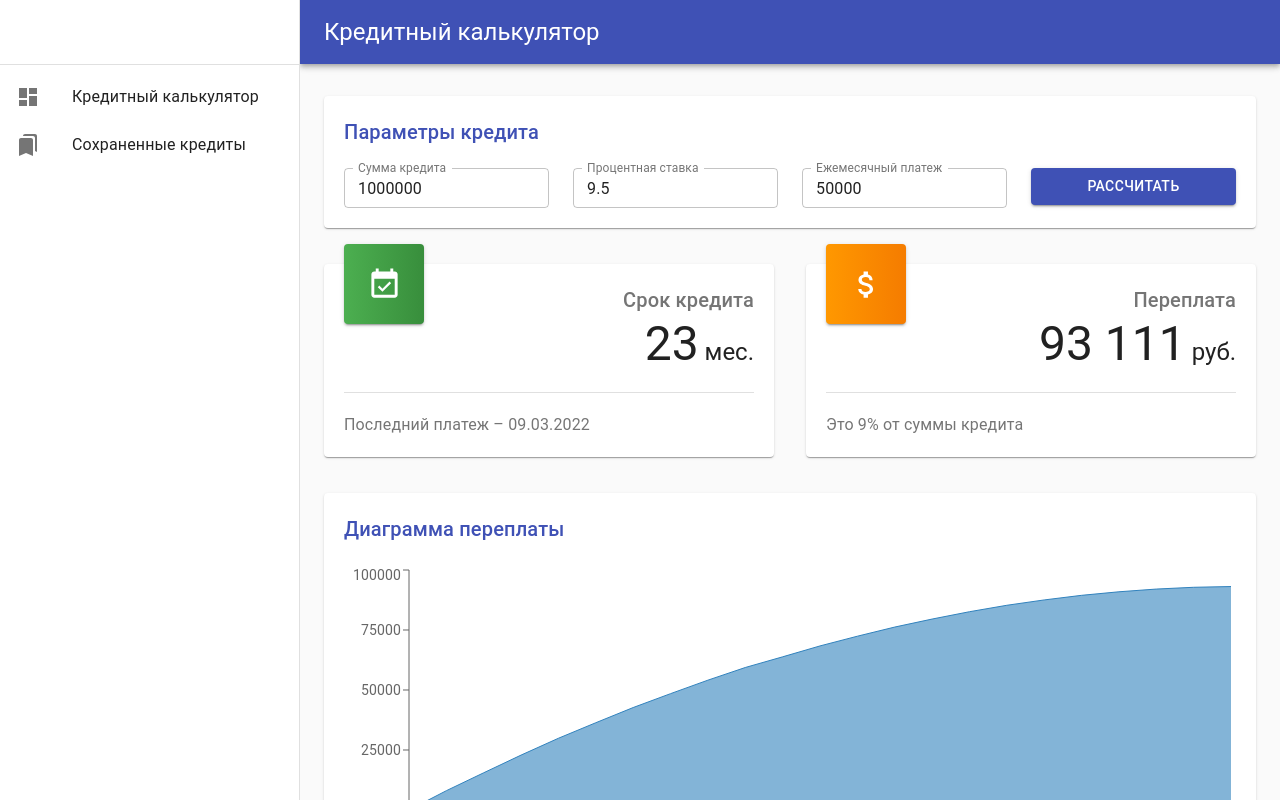
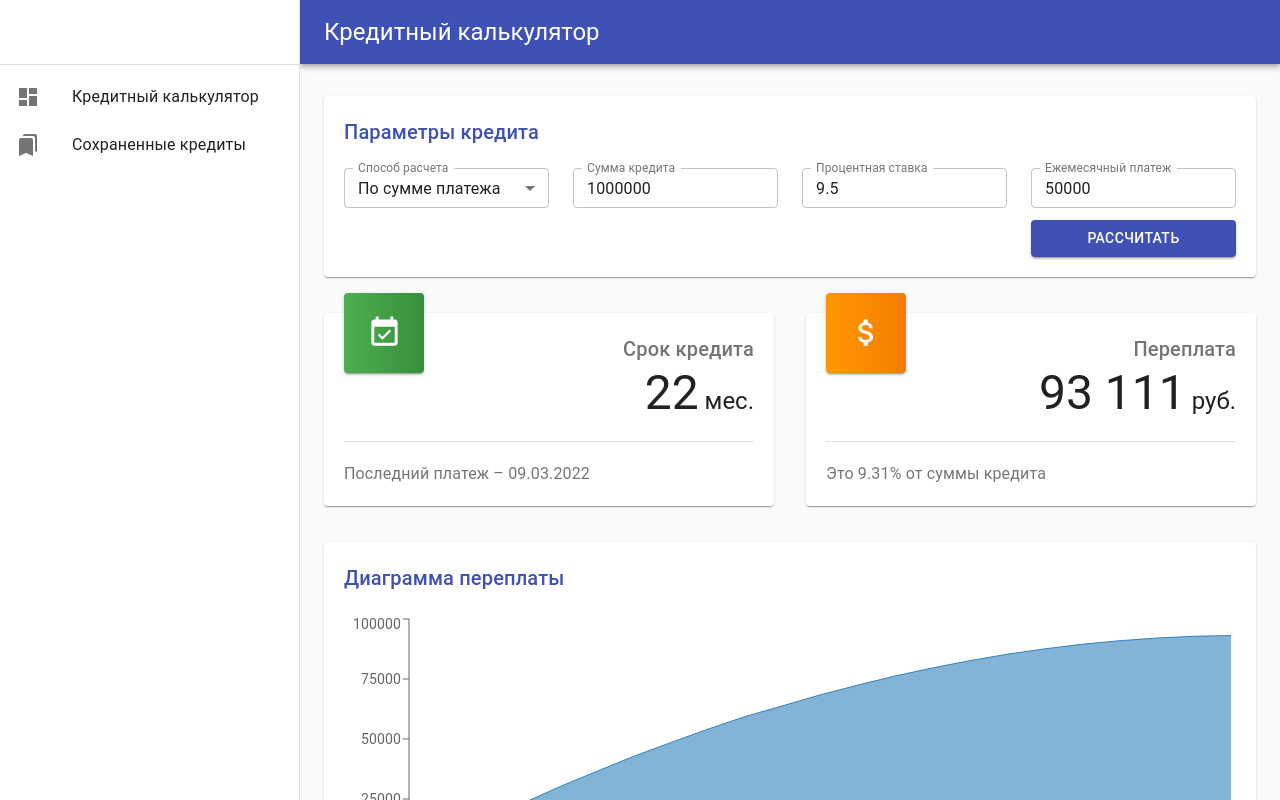
Before and after one commit to leonidfeskov/calculator, a React app: page / in a window 1280 px wide. Shown: the top 800 px of the page. Built offline with nearby package versions, Linux system fonts and the light colour scheme.

Commit message:
Add calculating type

```diff
--- a/src/components/CreditForm/index.js
+++ b/src/components/CreditForm/index.js
@@ -3,11 +3,13 @@ import { useSelector, useDispatch } from 'react-redux';
 import { Form, Field } from 'react-final-form';
 import MuiButton from '@material-ui/core/Button';
 import MuiGrid from '@material-ui/core/Grid';
+import MuiMenuItem from '@material-ui/core/MenuItem';
 
 import Box from 'src/components/common/Box';
 import BoxTitle from 'src/components/common/Box/Title';
 import Input from 'src/components/common/Input';
-import { setCreditParams } from 'src/reducers/creditParams';
+import Select from 'src/components/common/Select';
+import { CALCULATING_TYPE } from 'src/reducers/creditParams';
 import { setPaymentSchedule } from 'src/reducers/paymentSchedule';
 import calculatePayments from 'src/utils/calculatePayments';
 
@@ -19,14 +21,15 @@ export default function CreditForm() {
         const creditSum = parseFloat(values.creditSum);
         const creditPercent = parseFloat(values.creditPercent);
         const paymentPerMonth = parseFloat(values.paymentPerMonth);
-        dispatch(
-            setCreditParams({
+        const creditPeriod = parseFloat(values.creditPeriod);
+
+        const paymentSchedule = calculatePayments({
+            calculatingType: values.calculatingType,
             creditSum,
             creditPercent,
             paymentPerMonth,
-            })
-        );
-        const paymentSchedule = calculatePayments({ creditSum, creditPercent, paymentPerMonth });
+            creditPeriod,
+        });
         dispatch(setPaymentSchedule(paymentSchedule));
     };
 
@@ -36,9 +39,23 @@ export default function CreditForm() {
             <Form
                 onSubmit={onSubmit}
                 initialValues={creditParams}
-                render={({ handleSubmit }) => (
+                render={({ handleSubmit, values }) => (
                     <form onSubmit={handleSubmit} noValidate autoComplete="off">
                         <MuiGrid container spacing={3}>
+                            <MuiGrid item xs={12} md={3} lg={3}>
+                                <Field name="calculatingType">
+                                    {({ input }) => (
+                                        <Select {...input} label="Способ расчета">
+                                            <MuiMenuItem value={CALCULATING_TYPE.BY_PAYMENT}>
+                                                По сумме платежа
+                                            </MuiMenuItem>
+                                            <MuiMenuItem value={CALCULATING_TYPE.BY_PERIOD}>
+                                                По сроку кредита
+                                            </MuiMenuItem>
+                                        </Select>
+                                    )}
+                                </Field>
+                            </MuiGrid>
                             <MuiGrid item xs={12} md={3} lg={3}>
                                 <Field name="creditSum">
                                     {({ input }) => <Input {...input} label="Сумма кредита" />}
@@ -50,10 +67,19 @@ export default function CreditForm() {
                                 </Field>
                             </MuiGrid>
                             <MuiGrid item xs={12} md={3} lg={3}>
+                                {values.calculatingType === CALCULATING_TYPE.BY_PAYMENT && (
                                     <Field name="paymentPerMonth">
                                         {({ input }) => <Input {...input} label="Ежемесячный платеж" />}
                                     </Field>
+                                )}
+                                {values.calculatingType === CALCULATING_TYPE.BY_PERIOD && (
+                                    <Field name="creditPeriod">
+                                        {({ input }) => <Input {...input} label="Срок кредита, мес." />}
+                                    </Field>
+                                )}
                             </MuiGrid>
+                        </MuiGrid>
+                        <MuiGrid container justify="flex-end" spacing={3}>
                             <MuiGrid item xs={12} md={3} lg={3}>
                                 <MuiButton variant="contained" color="primary" fullWidth type="submit">
                                     Рассчитать
--- /dev/null
+++ b/src/components/common/Select/index.js
@@ -0,0 +1,10 @@
+import React from 'react';
+import MuiTextField from '@material-ui/core/TextField';
+
+export default function Select({ children, ...otherProps }) {
+    return (
+        <MuiTextField select variant="outlined" size="small" fullWidth {...otherProps}>
+            {children}
+        </MuiTextField>
+    );
+}
--- a/src/reducers/creditParams.js
+++ b/src/reducers/creditParams.js
@@ -1,4 +1,9 @@
 const SET_CREDIT_PARAMS = 'SET_CREDIT_PARAMS';
+
+export const CALCULATING_TYPE = {
+    BY_PERIOD: 'by_period',
+    BY_PAYMENT: 'by_payment',
+};
 
 export function setCreditParams(params) {
     return {
@@ -8,9 +13,11 @@ export function setCreditParams(params) {
 }
 
 export const initialCreditParams = {
+    calculatingType: CALCULATING_TYPE.BY_PAYMENT,
     creditSum: 1000000,
     creditPercent: 9.5,
     paymentPerMonth: 50000,
+    creditPeriod: 60,
 };
 
 export default function creditParams(state = initialCreditParams, action) {
--- a/src/utils/calculatePayments.js
+++ b/src/utils/calculatePayments.js
@@ -1,5 +1,6 @@
 import { getNextMonth, getDaysCountInYear, getDaysCountBetweenDates, formatDate } from 'src/utils/date';
-import { roundValue } from 'src/utils/common';
+import { roundValue, calculatePercentage } from 'src/utils/common';
+import { CALCULATING_TYPE } from 'src/reducers/creditParams';
 
 const MAX_MONTHS_COUNT = 360;
 const startDate = new Date();
@@ -62,9 +63,19 @@ function calculateOnePayment(previousRow, payment, percentage) {
     return currentRow;
 }
 
-export default function calculatePayments({ creditSum, creditPercent, paymentPerMonth }) {
+export default function calculatePayments({
+    calculatingType = CALCULATING_TYPE.BY_PAYMENT,
+    creditSum,
+    creditPercent,
+    creditPeriod = 1,
+    paymentPerMonth,
+}) {
     const paymentSchedule = [];
     const percentage = creditPercent / 100;
+
+    if (calculatingType === CALCULATING_TYPE.BY_PERIOD) {
+        paymentPerMonth = calculateAnnuityPayment({ creditSum, creditPercent, creditPeriod });
+    }
 
     paymentSchedule[0] = {
         number: 0,
@@ -88,15 +99,26 @@ export default function calculatePayments({ creditSum, creditPercent, paymentPer
         monthCount += 1;
     }
 
+    const firstPaymentRow = paymentSchedule[1];
     const lastRow = paymentSchedule[paymentSchedule.length - 1];
 
     return {
         dataByMonths: paymentSchedule,
         summary: {
             overpayment: lastRow.overpayment,
-            overpaymentPercent: Math.round((lastRow.overpayment / creditSum) * 100),
-            monthCount: paymentSchedule.length,
+            overpaymentPercent: calculatePercentage(lastRow.overpayment, creditSum),
+            monthCount: paymentSchedule.length - 1, // вычитаем первую строку с датой начала кредита
             lastPaymentDate: lastRow.date,
+            payment: paymentPerMonth,
+            onPercentage: calculatePercentage(firstPaymentRow.paymentByPercents, paymentPerMonth),
         },
     };
 }
+
+function calculateAnnuityPayment({ creditSum, creditPercent, creditPeriod }) {
+    const creditPercentInMonth = creditPercent / 12 / 100;
+    const pow = Math.pow(1 + creditPercentInMonth, creditPeriod);
+    const annuityFactor = (creditPercentInMonth * pow) / (pow - 1);
+    const annuityPayment = creditSum * annuityFactor;
+    return roundValue(annuityPayment);
+}
--- a/src/utils/common.js
+++ b/src/utils/common.js
@@ -7,6 +7,10 @@ export function roundValue(value) {
     return Math.round(value);
 }
 
+export function calculatePercentage(value, base) {
+    return Math.round((value / base) * 10000) / 100;
+}
+
 export function numConversion(number, words) {
     const textCases = [2, 0, 1, 1, 1, 2];
     const textInt = number % 100 > 4 && number % 100 < 20 ? 2 : textCases[Math.min(number % 10, 5)];
```
Lines whose indentation alone changed are shown as unchanged.
